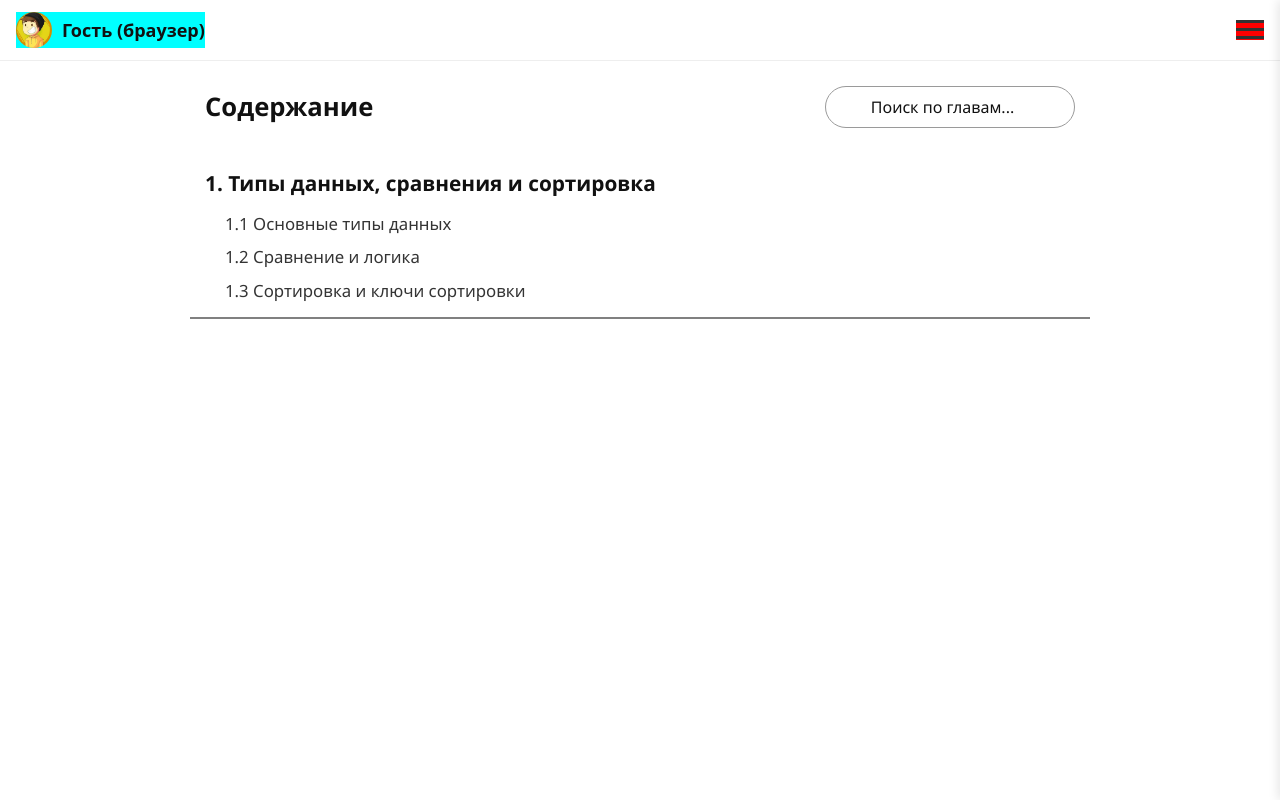
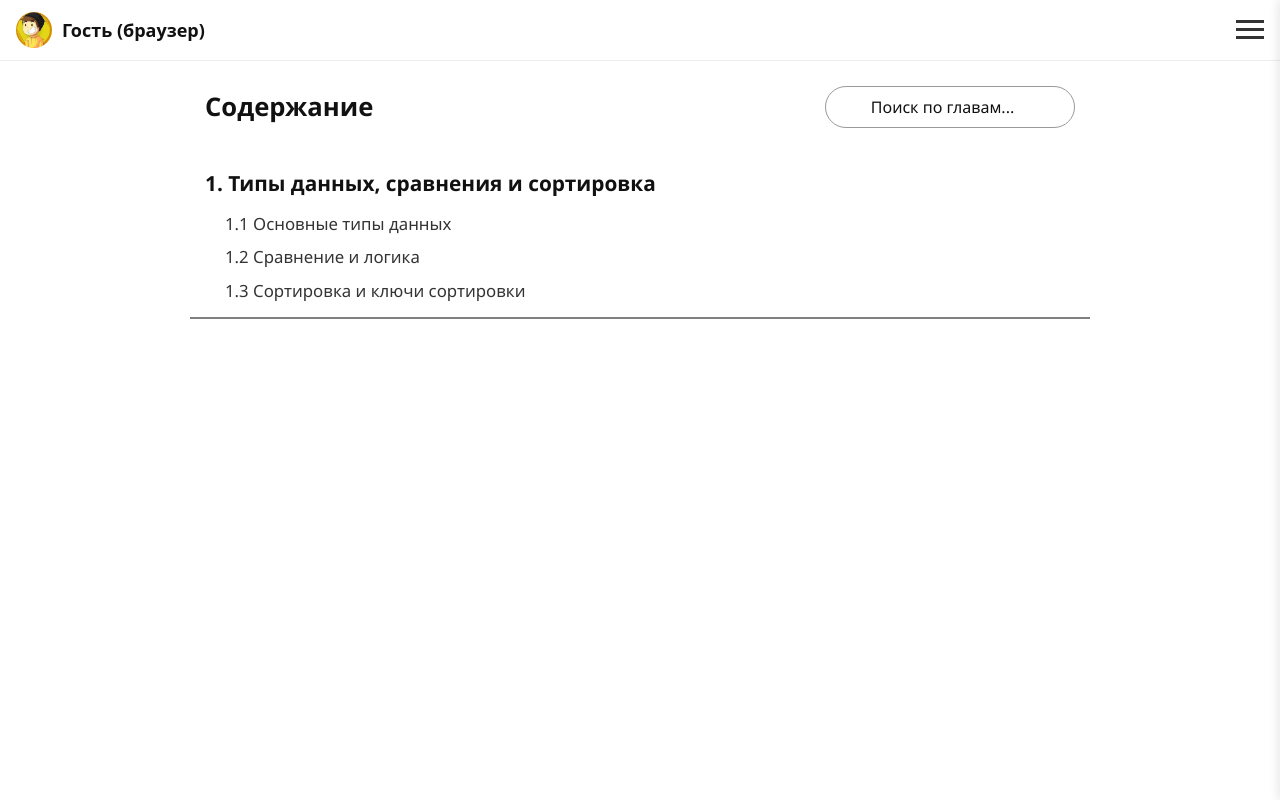
Before and after one commit to Niki1017/telegram-app-py-lern, a React (Vite) app: page / in a window 1280 px wide. Built offline with nearby package versions, Linux system fonts and the light colour scheme.

Commit message:
update header

```diff
--- a/src/components/Header/Header.css
+++ b/src/components/Header/Header.css
@@ -15,7 +15,7 @@
   display: flex;
   align-items: center;
   gap: 10px;
-  background-color: aqua;
+  /* background-color: aqua; */
 }
 
 .infoUser p {
@@ -38,7 +38,7 @@
   background: none;
   border: none;
   cursor: pointer;
-  background-color: red;
+  /* background-color: red; */
 }
 
 .burger span {
```
